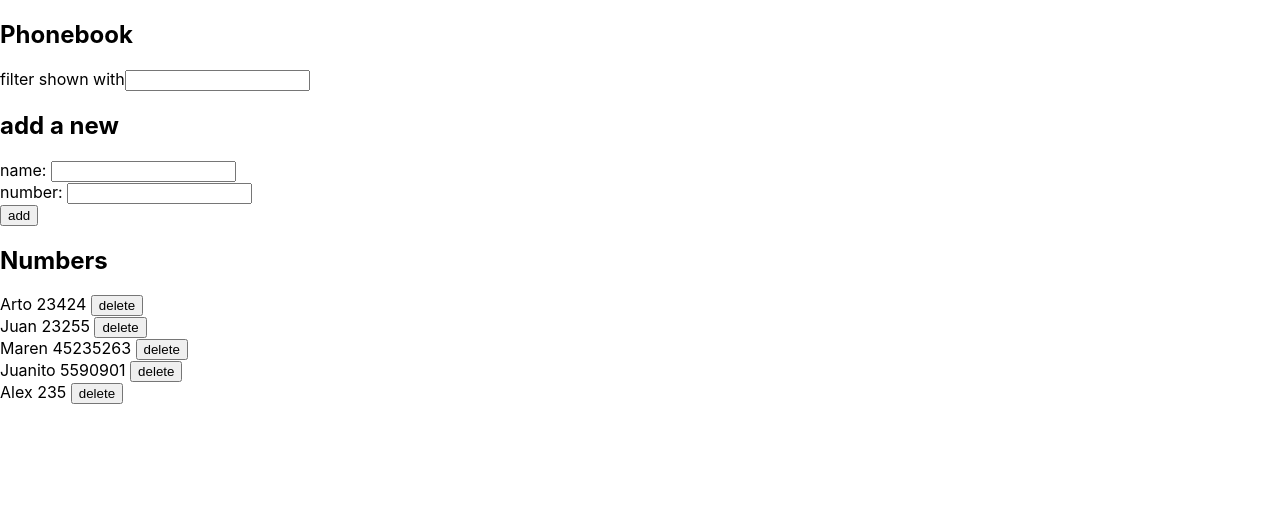
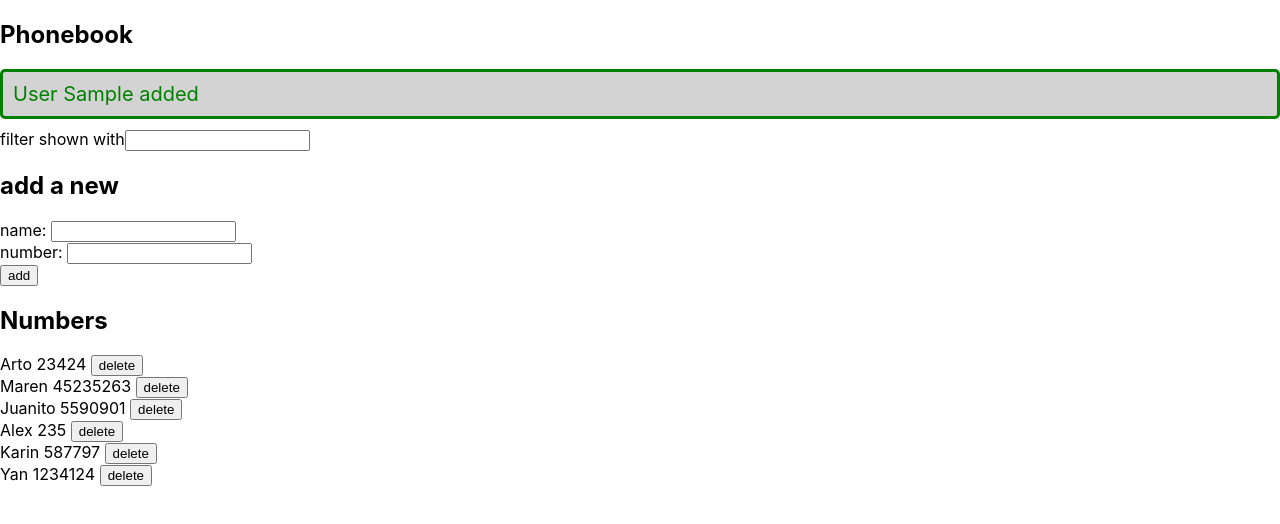
Before and after one commit to aramaro19/fullstackopen-submisions, a React (Create React App) app in the folder part2/phonebook/: page / in a window 1280 px wide. Both pictures are taken after typing "Sample", "Sample" into the empty fields and a click on the button "add". Shown: the top 524 px of the page. Built offline with nearby package versions, Linux system fonts and the light colour scheme; no server answers; data requests are answered from the project's data file; the HTML template or start-up script is replaced by a standard one.

Commit message:
do 2.19, step 11

```diff
--- a/part2/phonebook/db.json
+++ b/part2/phonebook/db.json
@@ -4,11 +4,6 @@
       "name": "Arto",
       "number": "23424",
       "id": 13
-    },
-    {
-      "name": "Juan",
-      "number": "23255",
-      "id": 14
     },
     {
       "name": "Maren",
@@ -24,6 +19,16 @@
       "name": "Alex",
       "number": "235",
       "id": 18
+    },
+    {
+      "name": "Karin",
+      "number": "587797",
+      "id": 19
+    },
+    {
+      "name": "Yan",
+      "number": "1234124",
+      "id": 20
     }
   ]
 }
--- a/part2/phonebook/src/App.js
+++ b/part2/phonebook/src/App.js
@@ -3,12 +3,14 @@ import PersonForm from './components/PersonForm'
 import Persons from "./components/Persons"
 import Filter from './components/Filter'
 import personService from './services/person'
+import Notification from './components/Notification'
 
 const App = () => {
   const [ persons, setPersons ] = useState([])
   const [ newName, setNewName ] = useState('')
   const [newNumber, setNewNumber] = useState('')
   const [filter, setFilter] = useState('')
+  const [errorMessage, setErrorMessage] = useState(null)
 
   const hook = () => {
     personService
@@ -30,6 +32,8 @@ const App = () => {
         console.log(personObject)
         personService
           .update(personObject)
+        setErrorMessage(`User ${newName} updated`)
+        setTimeout(()=>setErrorMessage(null), 4000)
         setNewName('')
         setNewNumber('')
       }
@@ -42,6 +46,8 @@ const App = () => {
     personService
       .add(personObject)
       .then(response => setPersons(persons.concat(response)))
+      setErrorMessage(`User ${personObject.name} added`)
+        setTimeout(()=>setErrorMessage(null), 4000)
     setNewName('')
     setNewNumber('')
     }
@@ -76,6 +82,7 @@ const App = () => {
   return (
     <div>
       <h2>Phonebook</h2>
+      <Notification message={errorMessage}/>
       <Filter
         filter={filter}
         handleFilter={handleFilter}/>
--- /dev/null
+++ b/part2/phonebook/src/components/Notification.js
@@ -0,0 +1,18 @@
+const Notification = ({message}) => {
+    const style =  {
+        color: 'green',
+        background: 'lightgrey',
+        fontSize: 20,
+        borderStyle: 'solid',
+        borderRadius: 5,
+        padding: 10,
+        marginBottom: 10,
+      }
+
+    if (message === null) return null
+    return (
+        <div style={style}>{message}</div>
+    )
+}
+
+export default Notification
--- a/part2/phonebook/src/services/person.js
+++ b/part2/phonebook/src/services/person.js
@@ -14,12 +14,12 @@ const add = (personObject) => {
 
 const deletePerson = (id) => {
     const request = axios.delete(`${baseUrl}/${id}`)
-    return request.then(()=> alert('user deleted'))
+    return request.then(()=> {})
 }
 
 const update = (personObject) => {
     const request = axios.put(`${baseUrl}/${personObject.id}`, personObject )
-    return request.then(()=> alert(`user ${personObject.name} modified`))
+    return request.then(()=> {})
 }
 
 const personService = {getAll, add, deletePerson, update}
```
